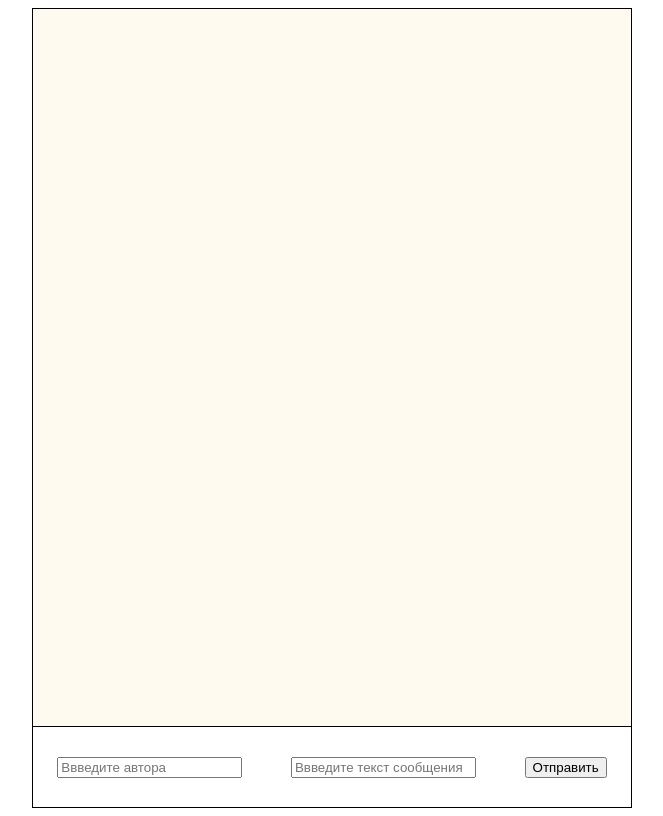
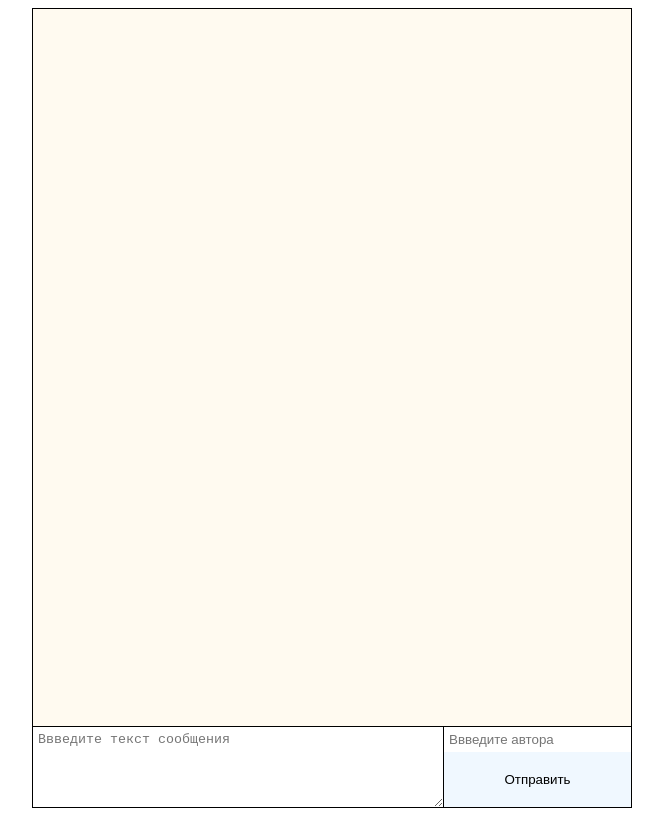
Before and after one commit to JenyaPogorelov/react-lessons, a React (Create React App) app: page / in a window 1280 px wide. Shown: the whole page, without its empty margins (308-971 px from the left). Built offline with nearby package versions, Linux system fonts and the light colour scheme.

Commit message:
Доделал стилистику

```diff
--- a/src/App.css
+++ b/src/App.css
@@ -28,6 +28,10 @@
   border-radius: 10px;
   padding: 0 15px 0 7px;
   background-color: aliceblue;
+  word-wrap: break-word;
+  display: flex;
+  flex-direction: column;
+  row-gap: 5px;
 }
 .messageBox__author {
   color: red;
@@ -40,5 +44,27 @@
   align-items: center;
   justify-content: space-around;
 }
+.inputWrapper__buttonAuthor {
+  display: flex;
+  flex-direction: column;
+  height: 100%;
+}
+.inputWrapper__button {
+  height: 100%;
+  border: 0;
+  background-color: aliceblue;
+}
+.inputWrapper__author {
+  border: 0;
+  padding: 5px;
+}
+
+.input {
+  height: 100%;
+  width: 100%;
+  border: 0;
+  border-right: 1px solid black;
+  padding: 5px;
+}
 
 /*# sourceMappingURL=App.css.map */
--- a/src/App.js
+++ b/src/App.js
@@ -12,8 +12,7 @@ function App() {
     const [author, setAuthor] = useState('');
 
     const onSendMessage = () => {
-        console.log(messagesArray)
-        if (inputMessage) {
+        if (inputMessage && author) {
             setMessagesArray(prev => [...prev, {textMessage: inputMessage, author: author}])
         }   else {
             console.log('Введите сообщение');
@@ -21,9 +20,10 @@ function App() {
     }
 
     useEffect(() => {
-        if (inputMessage) {
+        if (inputMessage && author) {
             setInputMessage('')
             setTimeout(function() {
+                setInputMessage('')
                 setMessagesArray(prev => [...prev, {textMessage: inputMessage, author: 'робот'}])
             }, 1500);
         }
@@ -42,19 +42,22 @@ function App() {
         </div>
 
         <div className="inputWrapper">
-            <InputAuthorComponent
-                value={author}
-                onChange={setAuthor}
-                onKeyDown={onSendMessage}
-            />
             <InputComponent
                 value={inputMessage}
                 onChange={setInputMessage}
                 onKeyDown={onSendMessage}
             />
-            <ButtonComponent
-                onClick={onSendMessage}
-            />
+            <div className='inputWrapper__buttonAuthor'>
+                <InputAuthorComponent
+                    value={author}
+                    onChange={setAuthor}
+                    onKeyDown={onSendMessage}
+                />
+                <ButtonComponent
+                    onClick={onSendMessage}
+                />
+            </div>
+
         </div>
 
     </div>
--- a/src/App.scss
+++ b/src/App.scss
@@ -29,6 +29,10 @@
   border-radius: 10px;
   padding: 0 15px 0 7px;
   background-color: aliceblue;
+  word-wrap: break-word;
+  display: flex;
+  flex-direction: column;
+  row-gap: 5px;
   &__author {
     color: red;
     font-weight: bold;
@@ -41,12 +45,29 @@
 .inputWrapper {
   flex: 1;
   width: 100%;
-
   display: flex;
   align-items: center;
   justify-content: space-around;
+  &__buttonAuthor {
+    display: flex;
+    flex-direction: column;
+    height: 100%;
+  }
+  &__button {
+    height: 100%;
+    border: 0;
+    background-color: aliceblue;
+  }
+  &__author {
+    border: 0;
+    padding: 5px;
+  }
 }
 
 .input {
-
+  height: 100%;
+  width: 100%;
+  border: 0;
+  border-right: 1px solid black;
+  padding: 5px;
 }
--- a/src/ButtonComponent.js
+++ b/src/ButtonComponent.js
@@ -1,6 +1,7 @@
 const ButtonComponent = (props) => {
     return (
         <button
+            className='inputWrapper__button'
             onClick={() => {props.onClick()}}
         >Отправить</button>
     )
--- a/src/InputAuthorComponent.js
+++ b/src/InputAuthorComponent.js
@@ -2,7 +2,7 @@ const InputAuthorComponent = (props) => {
     return (
         <input
             placeholder='Ввведите автора'
-            className='author'
+            className='inputWrapper__author'
             value={props.value}
             onChange={event => props.onChange(event.target.value)}
             onKeyDown={({key}) => {if (key === 'Enter') {props.onKeyDown()}}}
--- a/src/InputComponent.js
+++ b/src/InputComponent.js
@@ -1,6 +1,6 @@
 const InputComponent = (props) => {
     return (
-        <input
+        <textarea
             placeholder='Ввведите текст сообщения'
             className='input'
             value={props.value}
```
Also changed, not shown: 1 other file (tests, documents, lock files or other folders).
